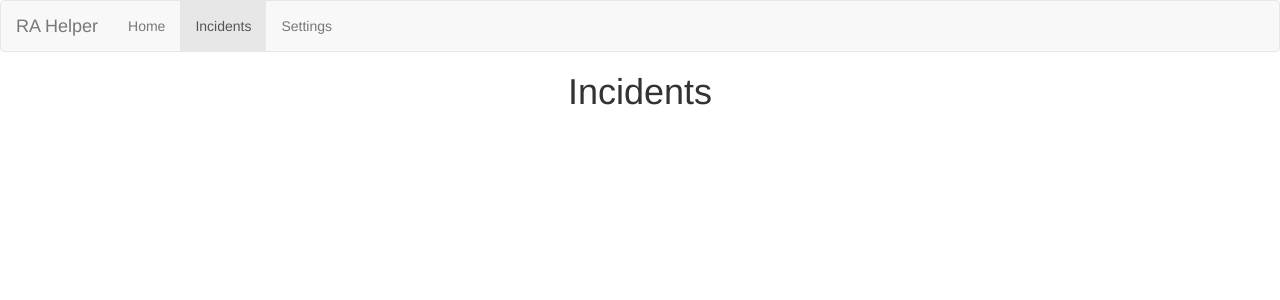
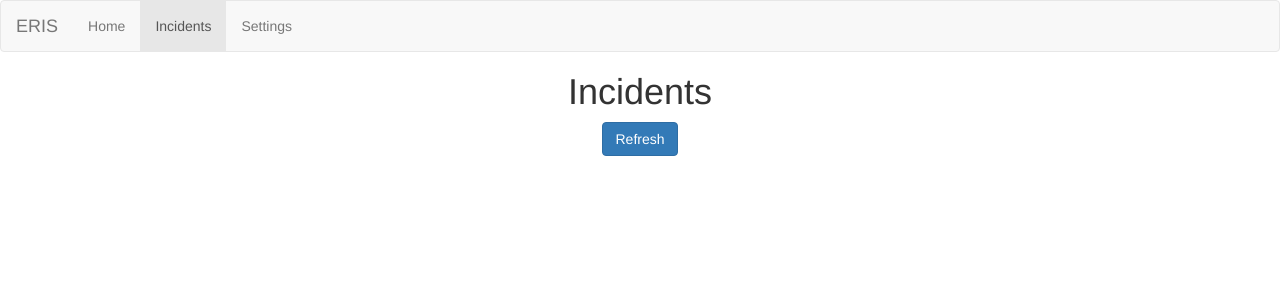
Before and after one commit to zanderman/server-ERIS, a Flask app: page /incidents in a window 1280 px wide. Shown: the top 300 px of the page. Run offline with Flask 2, Linux system fonts and the light colour scheme; some libraries are stand-ins or nearby versions.

Commit message:
Creates a list of incidents once refresh button is pressed.

```diff
--- a/templates/incidents.html
+++ b/templates/incidents.html
@@ -16,7 +16,7 @@
 					<span class="icon-bar"></span>
 					<span class="icon-bar"></span>
 					</button>
-					<a class="navbar-brand" href="#">RA Helper</a>
+					<a class="navbar-brand" href="#">ERIS</a>
 				</div>
 
 				<!-- Collect the nav links, forms, and other content for toggling -->
@@ -43,6 +43,23 @@
 		<!-- Page content -->
 		<h1 class="text-center">Incidents</h1>
 
+		<!-- Buttons -->
+		<div class="text-center" align="center">
+			<form method="post" align="center" style="min-height:100%">
+				<input name="submit"" class="btn btn-primary center-block" type="submit" value="Refresh">
+			</form>
+		</div>
+
+		{# List of Incidents #}
+		<div class="list-group">
+			{% for incident in INCIDENTS %}
+			<a href="#" class="list-group-item">
+				<h4 class="list-group-item-heading">{{incident.title}}</h4>
+				<p class="list-group-item-text">{{incident.description}}</p>
+			</a>
+			{% endfor %}
+		</div>
+
 	</body>
 
 {% endblock %}
```
